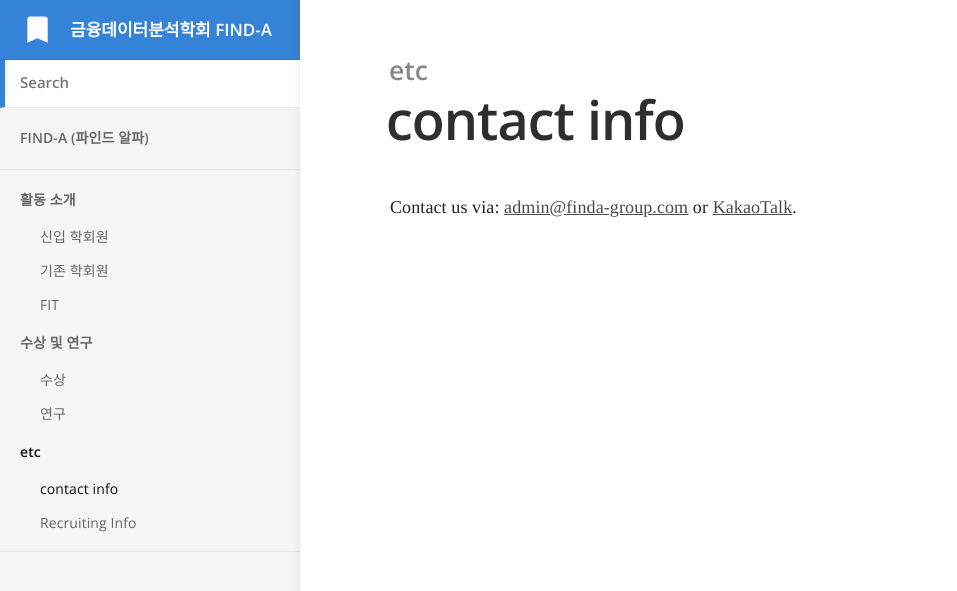
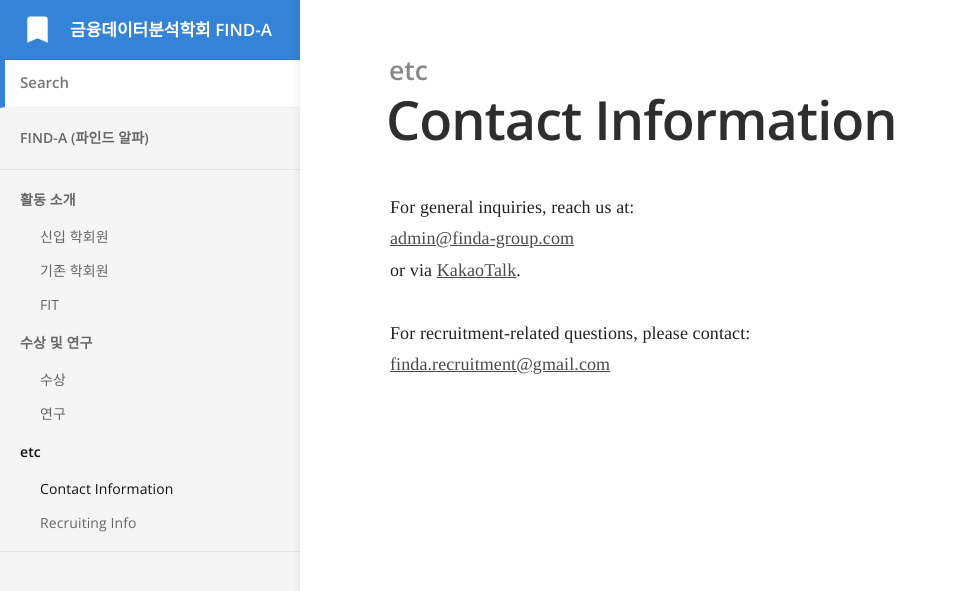
Before and after one commit to Find-A-AI/find-a-ai.github.io, a Jekyll site: the page built from _docs/3.ETC/contact info.md, in a window 1280 px wide. Shown: the top 591 px of the page, without its empty margins (0-957 px from the left). Built offline with Jekyll 4.4.1, drawn with Linux system fonts in a browser that asks for light colours; some web fonts are replaced.

Commit message:
Update contact info.md

```diff
--- a/_docs/3.ETC/contact info.md
+++ b/_docs/3.ETC/contact info.md
@@ -1,8 +1,12 @@
 ---
-title: contact info
+title: Contact Information
 category: etc
 order: 1
 ---
 
-Contact us via: [admin@finda-group.com](admin@finda-group.com)
-or [KakaoTalk](https://pf.kakao.com/_raUJK).
+For general inquiries, reach us at:
+[admin@finda-group.com](mailto:admin@finda-group.com)
+or via [KakaoTalk](https://pf.kakao.com/_raUJK).
+
+For recruitment-related questions, please contact:
+[finda.recruitment@gmail.com](mailto:finda.recruitment@gmail.com)
```
